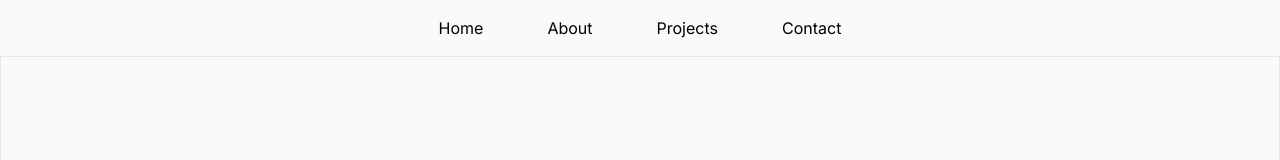
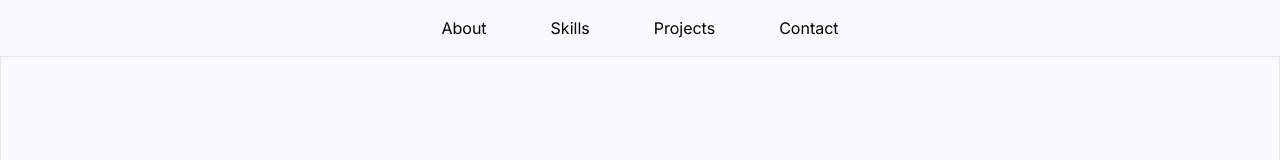
Before and after one commit to chrisg06/porfolio-website, a Next.js app: page / in a window 1280 px wide. Shown: the top 160 px of the page. Built offline with nearby package versions, Linux system fonts and the light colour scheme.

Commit message:
update header to use links to sections

```diff
--- a/src/components/Header.tsx
+++ b/src/components/Header.tsx
@@ -1,8 +1,10 @@
+import Link from 'next/link';
+
 const navigation = [
-    {page: 'Home', path: '/'},
-    {page: 'About', path: '/about'},
-    {page: 'Projects', path: '/projects'},
-    {page: 'Contact', path: '/contact'},
+    {page: 'About', id: '#about'},
+    {page: 'Skills', id: '#skills'},
+    {page: 'Projects', id: '#projects'},
+    {page: 'Contact', id: '#contact'},
 ];
 
 
@@ -12,8 +14,8 @@ export default function Header() {
             <nav>
                 <ul className="flex items-center justify-center">
                     {navigation.map((navItem) => (
-                        <li key={navItem.path} className="py-4 px-8 hover:scale-125 duration-100">
-                            <a href={navItem.path} className="hover:text-sky-600">{navItem.page}</a>
+                        <li key={navItem.id} className="py-4 px-8 hover:scale-125 duration-100">
+                            <Link href={navItem.id} scroll={true} className="hover:text-sky-600">{navItem.page}</Link>
                         </li>
                     ))}
                 </ul>
```
